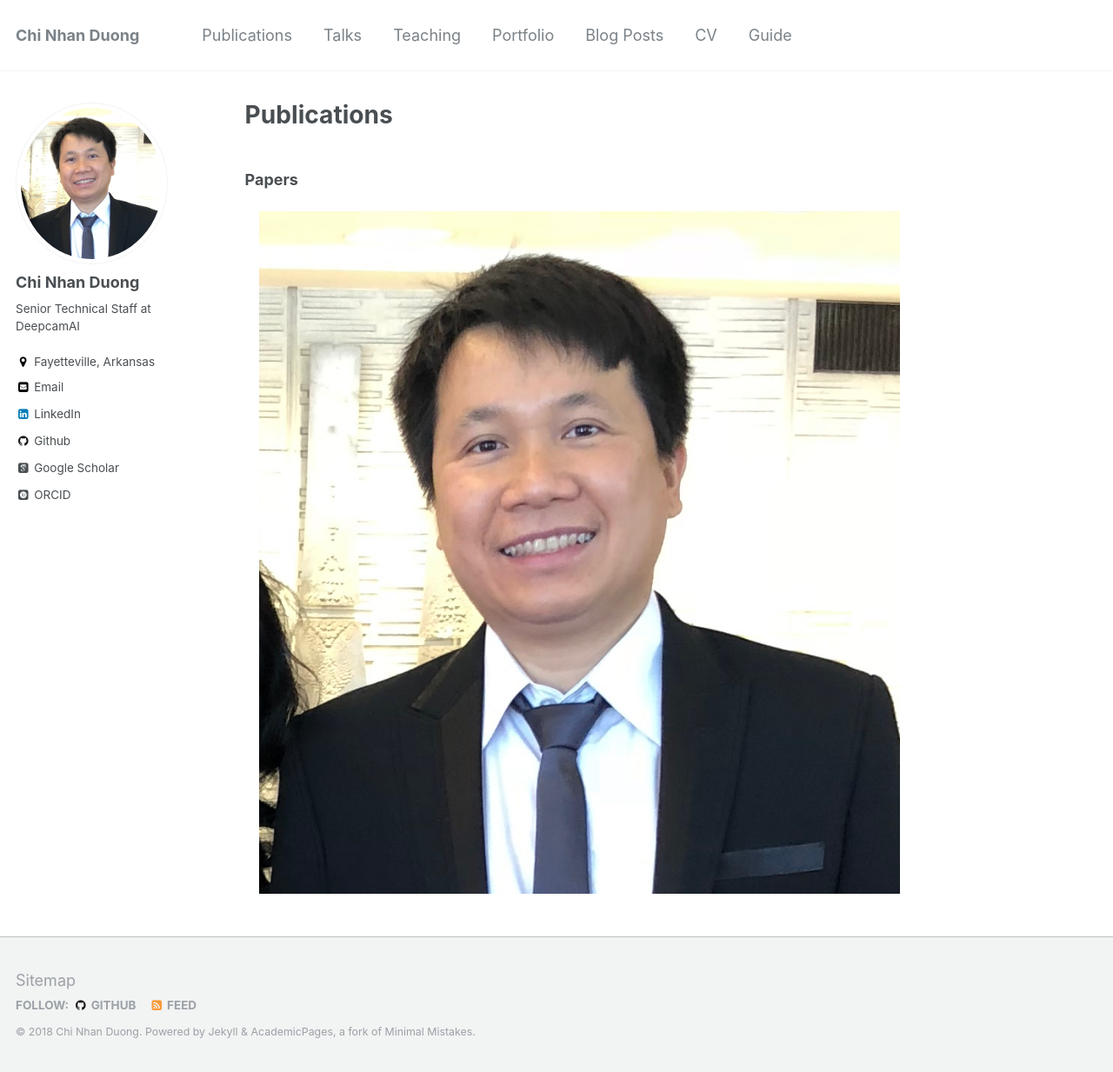
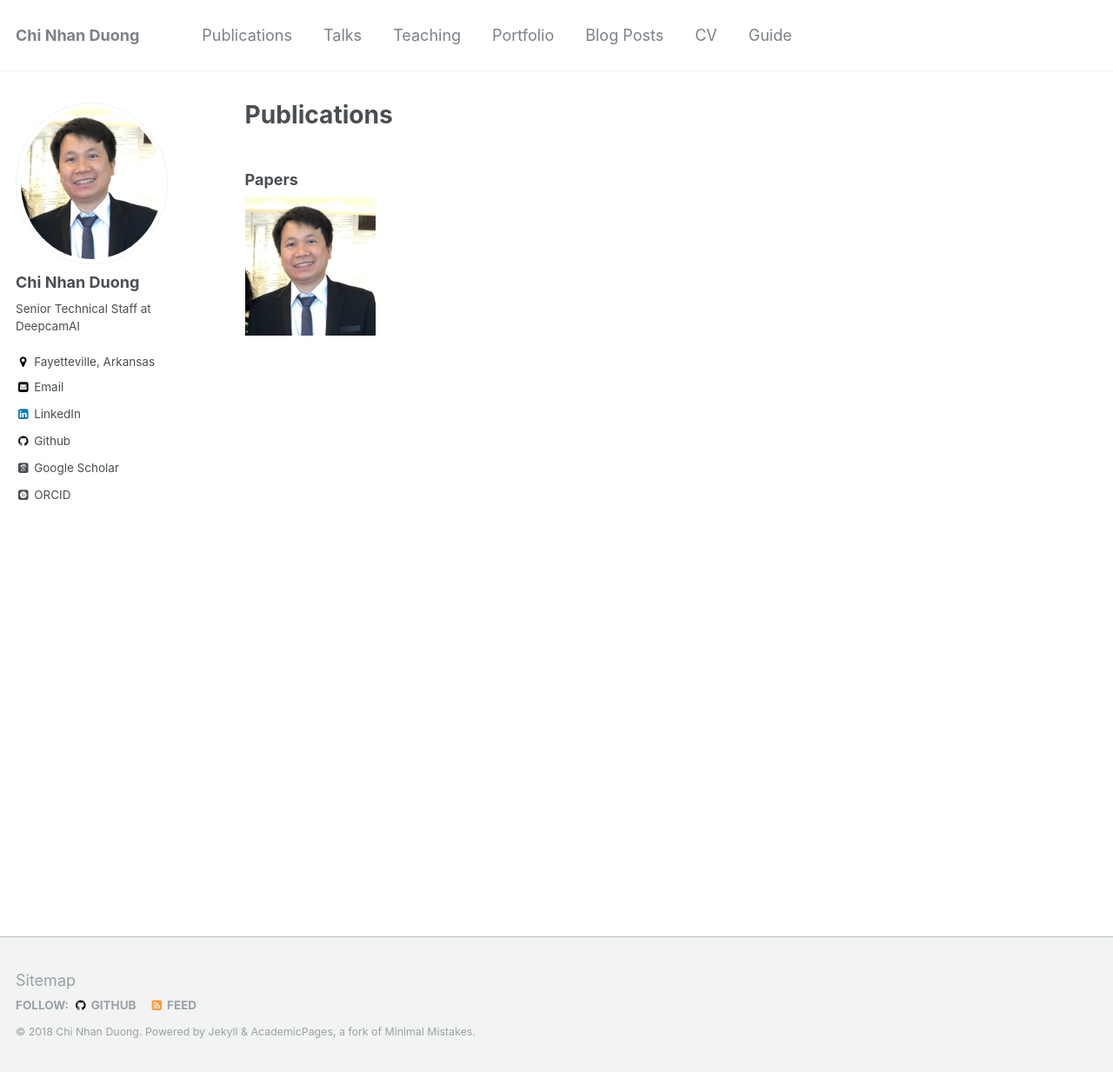
Before and after one commit to dcnhan/dcnhan.github.io, a Jekyll site: the page built from _pages/publications.md, in a window 1280 px wide and 1233 px high. Shown: the whole window at 87% size. Built offline with Jekyll 4.4.1, drawn with Linux system fonts in a browser that asks for light colours; some web fonts are replaced.

Commit message:
Build website

```diff
--- a/_pages/publications.md
+++ b/_pages/publications.md
@@ -5,4 +5,5 @@ author_profile: true
 ---
 
 ### Papers
-![thumbnail](/images/dcnhan.png){: width=150 height=100 style="float:right; padding:16px"}
+<img src="/images/dcnhan.png" alt="Kitten"
+	title="A cute kitten" width="150" height="100" />
```
